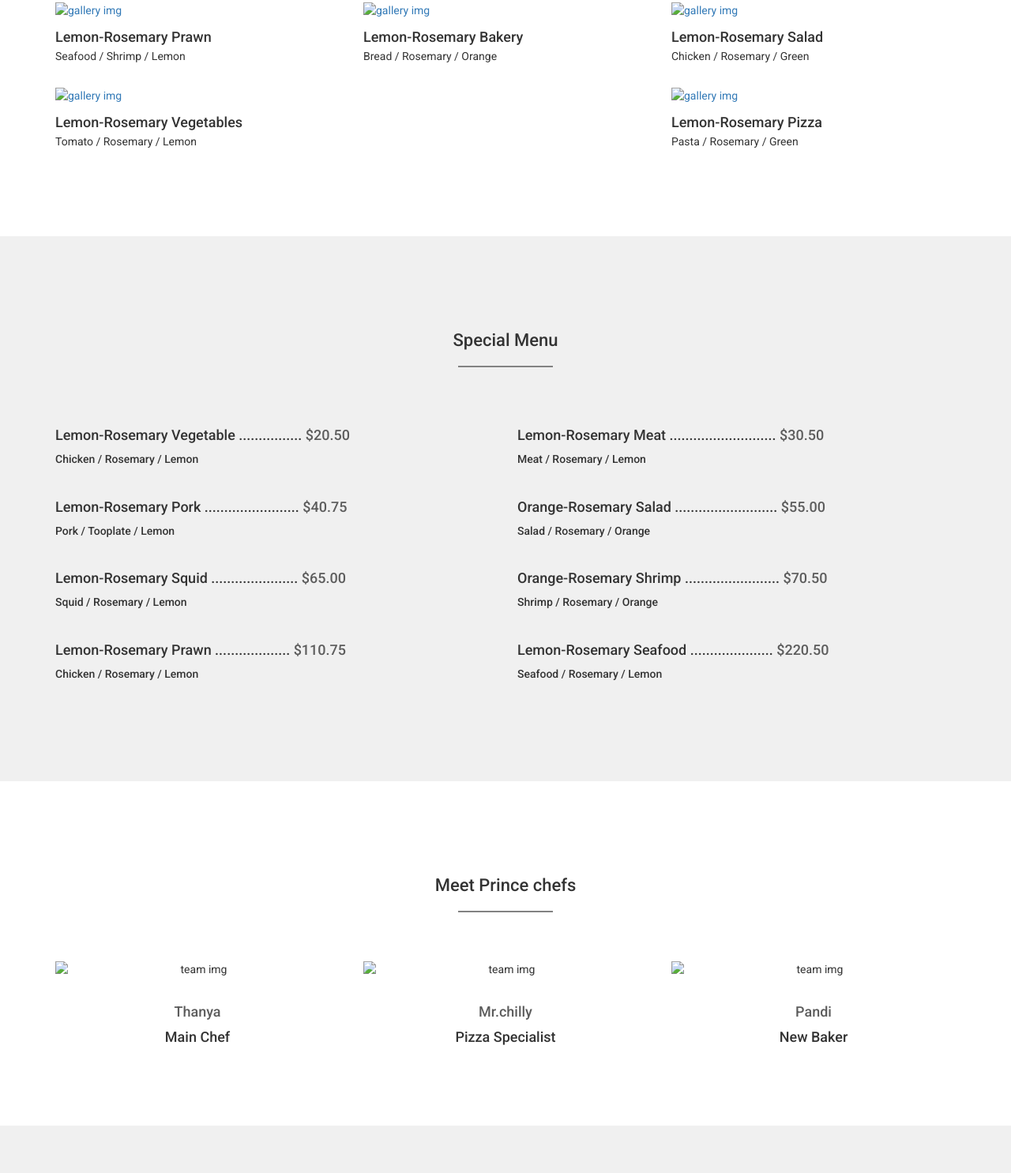
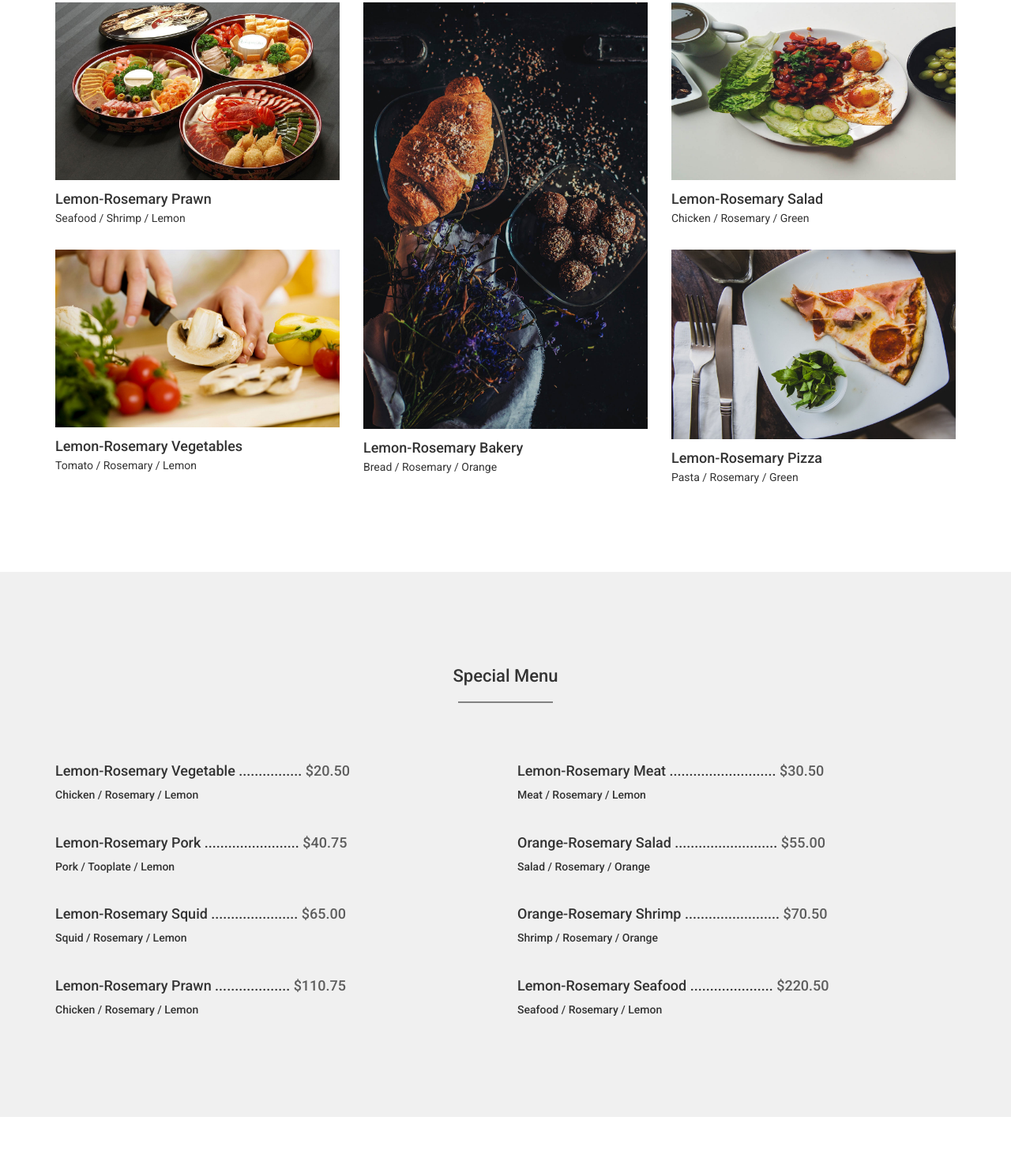
Before and after one commit to Praju-Gowda/Prince_Resto, a plain HTML site: page index.html in a window 1280 px wide. Shown: the part 1015-2500 px from the top of the page at 79% size. Drawn offline with nearby package versions, Linux system fonts and the light colour scheme; some packages are replaced by stand-ins of ours; files that its build step writes are made by us from their sources; a script that the page names is missing; files whose address does not match are found by name.

Commit message:
Update index.html

```diff
--- a/index.html
+++ b/index.html
@@ -17,17 +17,17 @@ http://www.tooplate.com/view/2076-zentro
 --> <meta name="viewport" content="width =device-width, initial-scale=1">
 <link rel="stylesheet" href="https://stackpath.bootstrapcdn.com/font-awesome/4.7.0/css/font-awesome.min.css">
 <script src="https://cdn.jsdelivr.net/gh/cferdinandi/smooth-scroll/dist/smooth-scroll.polyfills.min.js"></script>
-	<link rel="stylesheet" href="css/bootstrap.min.css">
-	<link rel="stylesheet" href="css/animate.min.css">
-	<link rel="stylesheet" href="css/font-awesome.min.css">
-	<link rel="stylesheet" href="css/nivo-lightbox.css">
-	<link rel="stylesheet" href="css/nivo_themes/default/default.css">
-	<link rel="stylesheet" href="css/style.css">
+	<link rel="stylesheet" href="bootstrap.min.css">
+	<link rel="stylesheet" href="animate.min.css">
+	<link rel="stylesheet" href="font-awesome.min.css">
+	<link rel="stylesheet" href="nivo-lightbox.css">
+	<link rel="stylesheet" href="nivo_themes/default/default.css">
+	<link rel="stylesheet" href="style.css">
 	<link href='https://fonts.googleapis.com/css?family=Roboto:400,500' rel='stylesheet' type='text/css'>
 	<link href='https://cdn.jsdelivr.net/npm/boxicons@2.0.5/css/boxicons.min.css' rel='stylesheet'>
 
 	<!--========== CSS ==========-->
-	<link rel="stylesheet" href="assets/css/styles.css">
+	<link rel="stylesheet" href="styles.css">
 
 </head>
 <body>
@@ -86,31 +86,31 @@ http://www.tooplate.com/view/2076-zentro
 				<hr>
 			</div>
 			<div class="col-md-4 col-sm-4 wow fadeInUp" data-wow-delay="0.3s">
-				<a href="images/gallery-img1.jpg" data-lightbox-gallery="zenda-gallery"><img src="images/gallery-img1.jpg" alt="gallery img"></a>
+				<a href="gallery-img1.jpg" data-lightbox-gallery="zenda-gallery"><img src="gallery-img1.jpg" alt="gallery img"></a>
 				<div>
 					<h3>Lemon-Rosemary Prawn</h3>
 					<span>Seafood / Shrimp / Lemon</span>
 				</div>
-				<a href="images/gallery-img2.jpg" data-lightbox-gallery="zenda-gallery"><img src="images/gallery-img2.jpg" alt="gallery img"></a>
+				<a href="gallery-img2.jpg" data-lightbox-gallery="zenda-gallery"><img src="gallery-img2.jpg" alt="gallery img"></a>
 				<div>
 					<h3>Lemon-Rosemary Vegetables</h3>
 					<span>Tomato / Rosemary / Lemon</span>
 				</div>
 			</div>
 			<div class="col-md-4 col-sm-4 wow fadeInUp" data-wow-delay="0.6s">
-				<a href="images/gallery-img3.jpg" data-lightbox-gallery="zenda-gallery"><img src="images/gallery-img3.jpg" alt="gallery img"></a>
+				<a href="gallery-img3.jpg" data-lightbox-gallery="zenda-gallery"><img src="gallery-img3.jpg" alt="gallery img"></a>
 				<div>
 					<h3>Lemon-Rosemary Bakery</h3>
 					<span>Bread / Rosemary / Orange</span>
 				</div>
 			</div>
 			<div class="col-md-4 col-sm-4 wow fadeInUp" data-wow-delay="0.9s">
-				<a href="images/gallery-img4.jpg" data-lightbox-gallery="zenda-gallery"><img src="images/gallery-img4.jpg" alt="gallery img"></a>
+				<a href="gallery-img4.jpg" data-lightbox-gallery="zenda-gallery"><img src="gallery-img4.jpg" alt="gallery img"></a>
 				<div>
 					<h3>Lemon-Rosemary Salad</h3>
 					<span>Chicken / Rosemary / Green</span>
 				</div>
-				<a href="images/gallery-img5.jpg" data-lightbox-gallery="zenda-gallery"><img src="images/gallery-img5.jpg" alt="gallery img"></a>
+				<a href="gallery-img5.jpg" data-lightbox-gallery="zenda-gallery"><img src="gallery-img5.jpg" alt="gallery img"></a>
 				<div>
 					<h3>Lemon-Rosemary Pizza</h3>
 					<span>Pasta / Rosemary / Green</span>
@@ -175,17 +175,17 @@ http://www.tooplate.com/view/2076-zentro
 				<hr>
 			</div>
 			<div class="col-md-4 col-sm-4 wow fadeInUp" data-wow-delay="0.3s">
-				<img src="images/team1.png" class="img-responsive center-block" alt="team img">
+				<img src="team1.png" class="img-responsive center-block" alt="team img">
 				<h4>Thanya</h4>
 				<h3>Main Chef</h3>
 			</div>
 			<div class="col-md-4 col-sm-4 wow fadeInUp" data-wow-delay="0.6s">
-				<img src="images/team2.png" class="img-responsive center-block" alt="team img">
+				<img src="team2.png" class="img-responsive center-block" alt="team img">
 				<h4>Mr.chilly</h4>
 				<h3>Pizza Specialist</h3>
 			</div>
 			<div class="col-md-4 col-sm-4 wow fadeInUp" data-wow-delay="0.9s">
-				<img src="images/team3.png" class="img-responsive center-block" alt="team img">
+				<img src="team3.png" class="img-responsive center-block" alt="team img">
 				<h4>Pandi</h4>
 				<h3>New Baker</h3>
 			</div>
```
